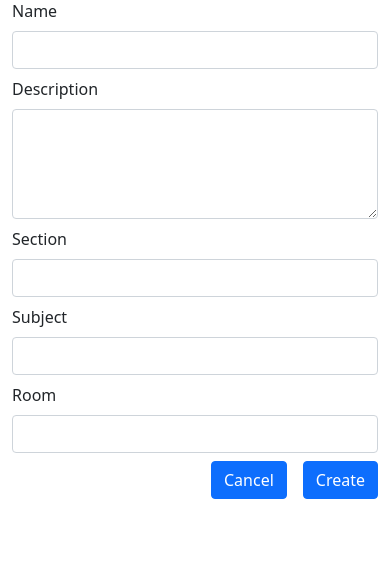
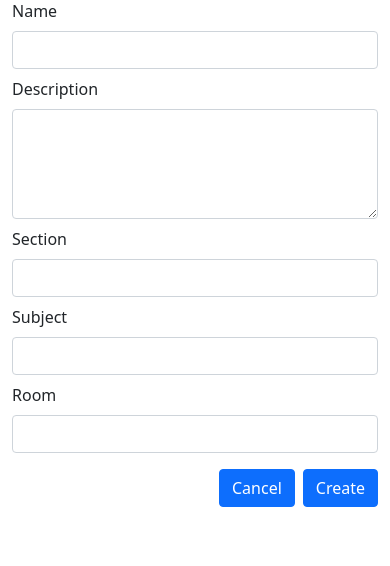
Before and after one commit to purwasadr/capstone, a Django app: template classroom/templates/classroom/add-clas.html in a window 390 px wide. Shown: the part 81-647 px from the top of the page. Run offline with Django 4.2, Linux system fonts and the light colour scheme; the template is opened without the code that fills it: values that come from a table or form of the project are taken from there, others are empty; parts of the project's set-up code (start-up, migrations or seed data) failed here and were passed over.

Commit message:
Add responsive flex

```diff
--- a/classroom/templates/classroom/add-clas.html
+++ b/classroom/templates/classroom/add-clas.html
@@ -1,6 +1,8 @@
 {% extends 'classroom/layout-main.html' %}
 {% block body %}
-    <form action="" method="post">
+    <div class="row justify-content-center">
+        <div class="col-md-8">
+            <form action="{% url 'add-clas' %}" method="post">
                 {% csrf_token %}
                 {% for field in form %}
                     <div class="mb-2">
@@ -13,9 +15,11 @@
                         {% endfor %}
                     </div>
                 {% endfor %}
-        <div class="d-flex justify-content-end">
+                <div class="d-flex justify-content-end mt-3">
                     <a class="btn btn-primary" href="{% url 'index' %}">Cancel</a>
-            <input class="ms-3 btn btn-primary" type="submit" value="Create">
+                    <input class="ms-2 btn btn-primary" type="submit" value="Create">
                 </div>
             </form>
+        </div>
+    </div>
 {% endblock %}
```
Lines whose indentation alone changed are shown as unchanged.
